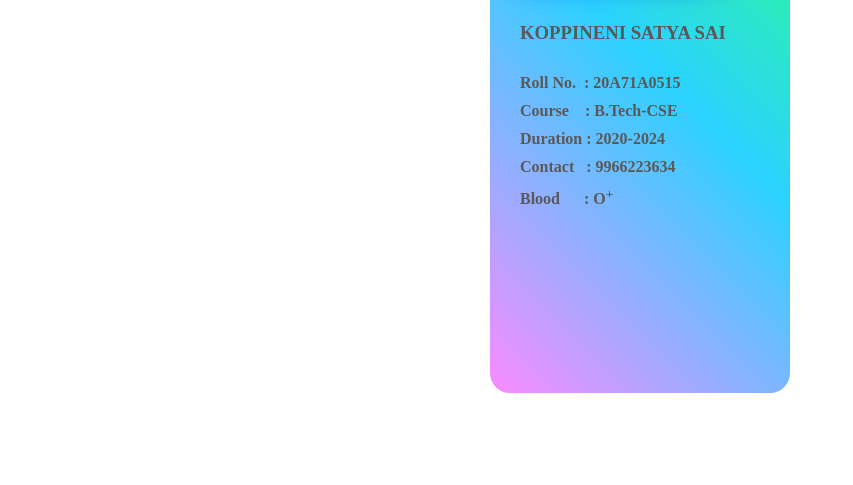
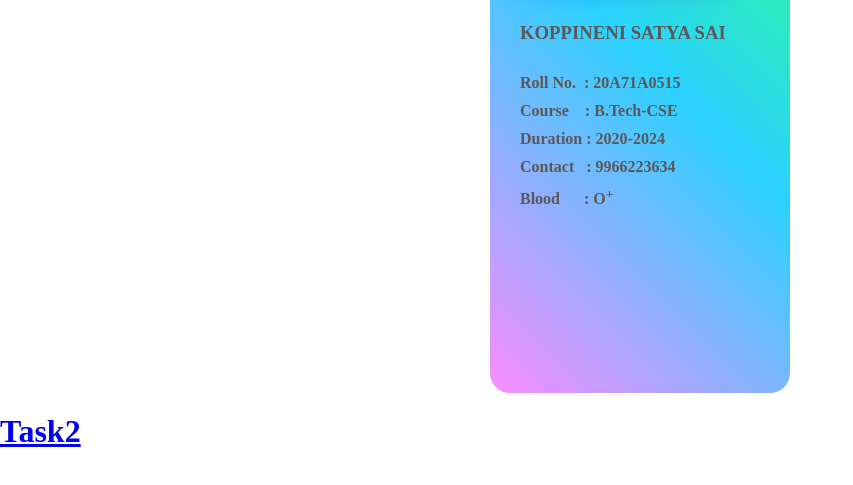
Before and after one commit to Satya0369/idcardtask, a plain HTML site: page index.html in a window 1280 px wide. Shown: the part 267-752 px from the top of the page, without its empty margins (0-853 px from the left). Drawn offline with Linux system fonts and the light colour scheme.

Commit message:
Update index.html

```diff
--- a/index.html
+++ b/index.html
@@ -57,5 +57,6 @@ background-image: linear-gradient(45deg, #FA8BFF 0%, #2BD2FF 52%, #2BFF88 90%);
         </div>
     </div>
 </div>
+    <h1><a href="./new.html">Task2</a></h1>
 </body>
 </html>
```
